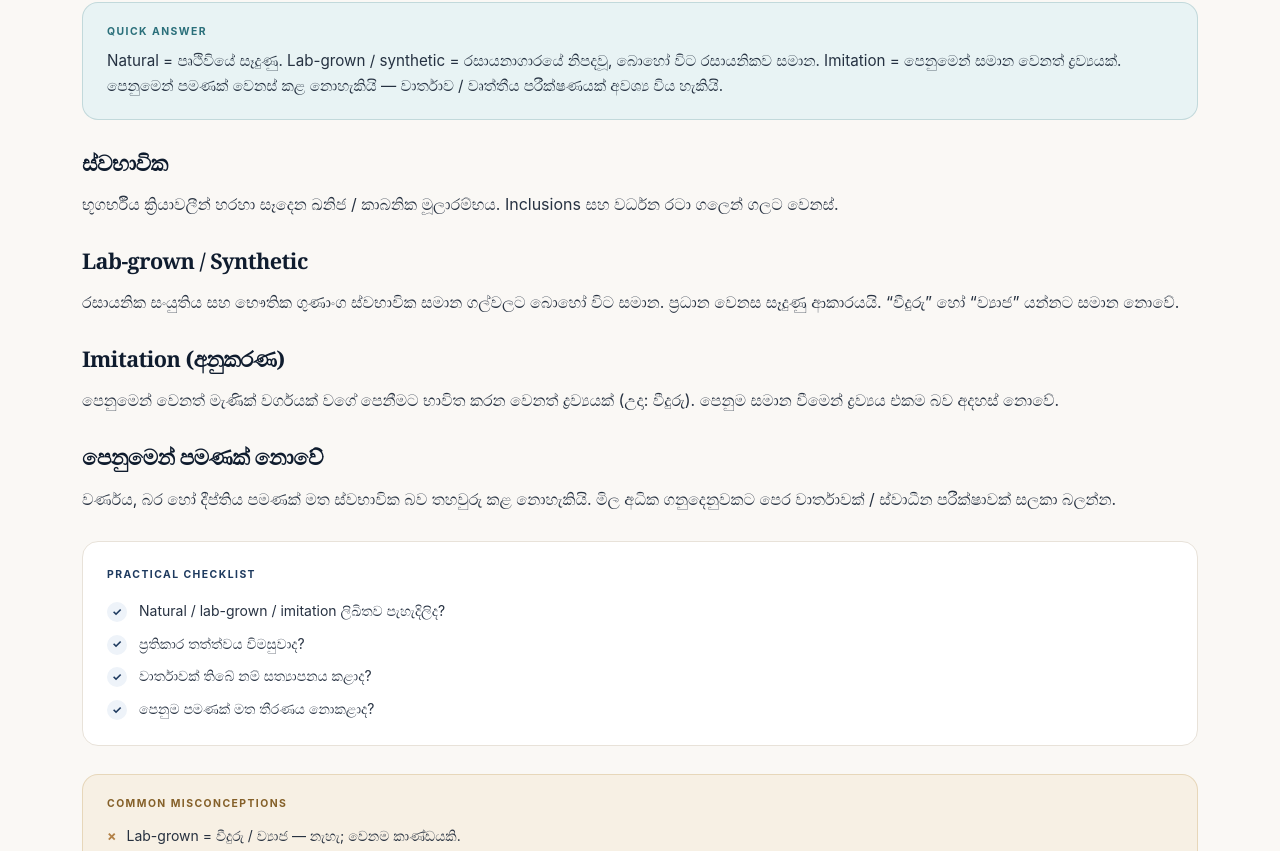
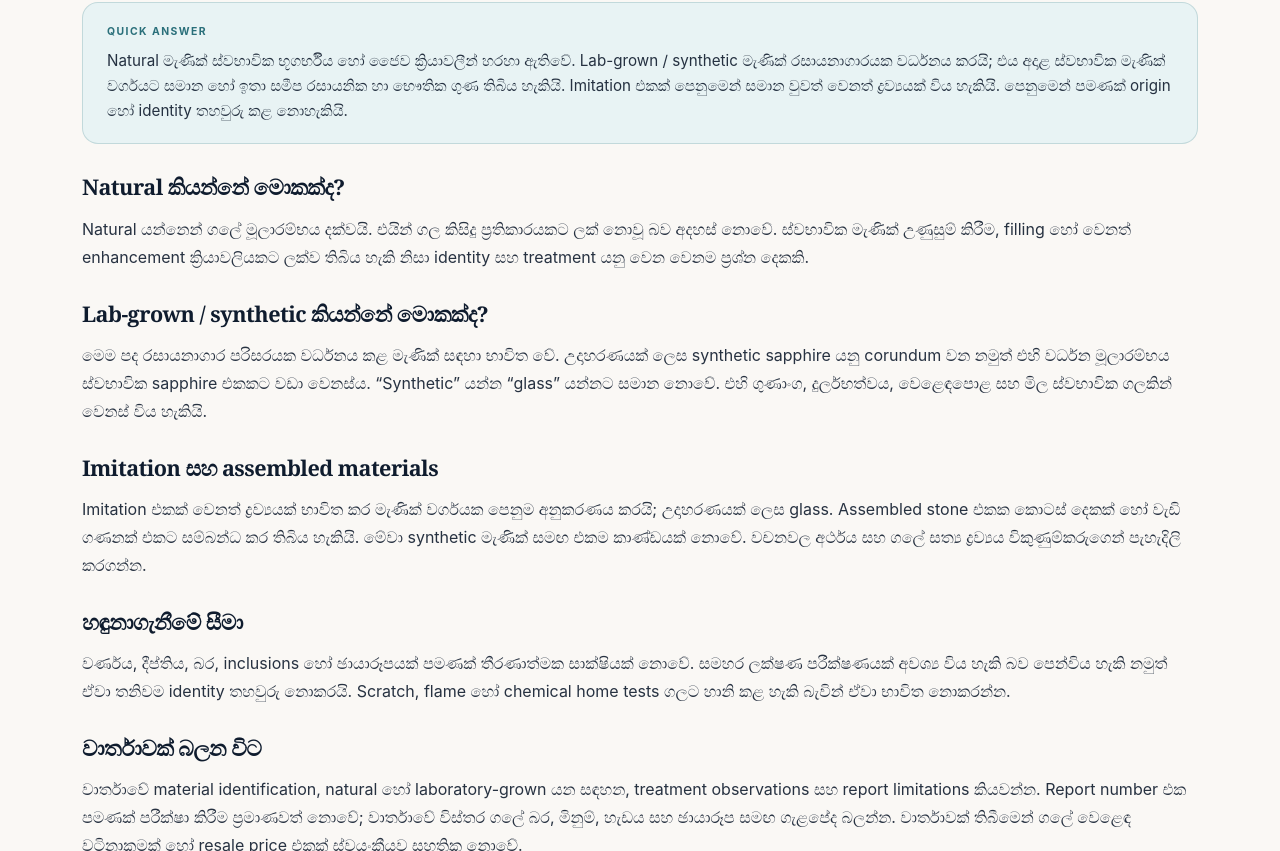
Before and after one commit to LinukaBandara/GemologyX, a Next.js app: page /si/learn/natural-vs-synthetic-gemstones in a window 1280 px wide. Shown: the part 409-1260 px from the top of the page. Built offline with nearby package versions, Linux system fonts and the light colour scheme.

Commit message:
Improve natural vs synthetic gemstone guide

```diff
--- a/src/app/si/learn/natural-vs-synthetic-gemstones/page.tsx
+++ b/src/app/si/learn/natural-vs-synthetic-gemstones/page.tsx
@@ -1,16 +1,9 @@
 import type { Metadata } from "next";
-import {
-  ArticleLayout,
-  ArticleSection,
-  QuickAnswer,
-  PracticalChecklist,
-  Misconceptions,
-} from "@/components/article-layout";
+import { ArticleLayout, ArticleSection, QuickAnswer, PracticalChecklist, Misconceptions } from "@/components/article-layout";
 
 export const metadata: Metadata = {
-  title: "ස්වභාවික සහ කෘත්‍රිම මැණික් අතර වෙනස | GemologyX",
-  description:
-    "ස්වභාවික, lab-grown / synthetic සහ imitation මැණික් අතර වෙනස — හඳුනාගැනීමේ සීමා සහ මිලදී ගැනීමේ උපදෙස්.",
+  title: "ස්වභාවික සහ Lab-grown මැණික් අතර වෙනස | GemologyX",
+  description: "Natural, lab-grown / synthetic සහ imitation මැණික් අතර ප්‍රධාන වෙනස්කම්, පරීක්ෂණ සීමා සහ ආරක්ෂිත මිලදී ගැනීමේ ක්‍රම.",
   alternates: { canonical: "/si/learn/natural-vs-synthetic-gemstones" },
 };
 
@@ -18,76 +11,59 @@ export default function Page() {
   return (
     <ArticleLayout
       category="සිංහල මැණික් දැනුම"
-      readTime="මිනිත්තු 6"
-      title="ස්වභාවික සහ කෘත්‍රිම මැණික් අතර වෙනස"
+      readTime="මිනිත්තු 8"
+      title="ස්වභාවික සහ Lab-grown මැණික් අතර වෙනස"
       crumbHref="/si/learn/natural-synthetic-imitation-gems"
-      crumbLabel="ස්වභාවික / කෘත්‍රිම / අනුකරණ"
-      lastReviewed="2026-10-24"
+      crumbLabel="මැණික් වෙළෙඳ පද"
+      lastReviewed="2026-11-02"
       related={[
-        { label: "ස්වභාවික, කෘත්‍රිම, අනුකරණ පද", href: "/si/learn/natural-synthetic-imitation-gems" },
-        { label: "වාර්තාවක් කියවීම", href: "/si/learn/how-to-read-gem-report" },
-        { label: "මැණික් මිලදී ගැනීමේ checklist", href: "/si/learn/gemstone-buying-checklist" },
+        { label: "Natural, synthetic සහ imitation පද", href: "/si/learn/natural-synthetic-imitation-gems" },
+        { label: "Synthetic sapphire ගැන", href: "/si/learn/synthetic-sapphire-guide" },
+        { label: "මැණික් වාර්තාවක් කියවීම", href: "/si/learn/how-to-read-gem-report" },
+        { label: "නිල්මැණික් හඳුනාගැනීම", href: "/si/learn/identify-sapphire" },
       ]}
     >
       <QuickAnswer>
-        <p>
-          Natural = පෘථිවියේ සෑදුණු. Lab-grown / synthetic = රසායනාගාරයේ නිපදවූ,
-          බොහෝ විට රසායනිකව සමාන. Imitation = පෙනුමෙන් සමාන වෙනත් ද්‍රව්‍යයක්.
-          පෙනුමෙන් පමණක් වෙනස් කළ නොහැකියි — වාර්තාව / වෘත්තීය පරීක්ෂණයක් අවශ්‍ය
-          විය හැකියි.
-        </p>
+        <p>Natural මැණික් ස්වභාවික භූගර්භීය හෝ ජෛව ක්‍රියාවලීන් හරහා ඇතිවේ. Lab-grown / synthetic මැණික් රසායනාගාරයක වර්ධනය කරයි; එය අදාළ ස්වභාවික මැණික් වර්ගයට සමාන හෝ ඉතා සමීප රසායනික හා භෞතික ගුණ තිබිය හැකියි. Imitation එකක් පෙනුමෙන් සමාන වුවත් වෙනත් ද්‍රව්‍යයක් විය හැකියි. පෙනුමෙන් පමණක් origin හෝ identity තහවුරු කළ නොහැකියි.</p>
       </QuickAnswer>
 
-      <ArticleSection heading="ස්වභාවික">
-        <p>
-          භූගර්භීය ක්‍රියාවලීන් හරහා සෑදෙන ඛනිජ / කාබනික මූලාරම්භය. Inclusions
-          සහ වර්ධන රටා ගලෙන් ගලට වෙනස්.
-        </p>
+      <ArticleSection heading="Natural කියන්නේ මොකක්ද?">
+        <p>Natural යන්නෙන් ගලේ මූලාරම්භය දක්වයි. එයින් ගල කිසිදු ප්‍රතිකාරයකට ලක් නොවූ බව අදහස් නොවේ. ස්වභාවික මැණික් උණුසුම් කිරීම, filling හෝ වෙනත් enhancement ක්‍රියාවලියකට ලක්ව තිබිය හැකි නිසා identity සහ treatment යනු වෙන වෙනම ප්‍රශ්න දෙකකි.</p>
       </ArticleSection>
 
-      <ArticleSection heading="Lab-grown / Synthetic">
-        <p>
-          රසායනික සංයුතිය සහ භෞතික ගුණාංග ස්වභාවික සමාන ගල්වලට බොහෝ විට සමාන.
-          ප්‍රධාන වෙනස සෑදුණු ආකාරයයි. “වීදුරු” හෝ “ව්‍යාජ” යන්නට සමාන නොවේ.
-        </p>
+      <ArticleSection heading="Lab-grown / synthetic කියන්නේ මොකක්ද?">
+        <p>මෙම පද රසායනාගාර පරිසරයක වර්ධනය කළ මැණික් සඳහා භාවිත වේ. උදාහරණයක් ලෙස synthetic sapphire යනු corundum වන නමුත් එහි වර්ධන මූලාරම්භය ස්වභාවික sapphire එකකට වඩා වෙනස්ය. “Synthetic” යන්න “glass” යන්නට සමාන නොවේ. එහි ගුණාංග, දුර්ලභත්වය, වෙළෙඳපොළ සහ මිල ස්වභාවික ගලකින් වෙනස් විය හැකියි.</p>
       </ArticleSection>
 
-      <ArticleSection heading="Imitation (අනුකරණ)">
-        <p>
-          පෙනුමෙන් වෙනත් මැණික් වර්ගයක් වගේ පෙනීමට භාවිත කරන වෙනත් ද්‍රව්‍යයක්
-          (උදා: වීදුරු). පෙනුම සමාන වීමෙන් ද්‍රව්‍යය එකම බව අදහස් නොවේ.
-        </p>
+      <ArticleSection heading="Imitation සහ assembled materials">
+        <p>Imitation එකක් වෙනත් ද්‍රව්‍යයක් භාවිත කර මැණික් වර්ගයක පෙනුම අනුකරණය කරයි; උදාහරණයක් ලෙස glass. Assembled stone එකක කොටස් දෙකක් හෝ වැඩි ගණනක් එකට සම්බන්ධ කර තිබිය හැකියි. මේවා synthetic මැණික් සමඟ එකම කාණ්ඩයක් නොවේ. වචනවල අර්ථය සහ ගලේ සත්‍ය ද්‍රව්‍යය විකුණුම්කරුගෙන් පැහැදිලි කරගන්න.</p>
       </ArticleSection>
 
-      <ArticleSection heading="පෙනුමෙන් පමණක් නොවේ">
-        <p>
-          වර්ණය, බර හෝ දීප්තිය පමණක් මත ස්වභාවික බව තහවුරු කළ නොහැකියි. මිල
-          අධික ගනුදෙනුවකට පෙර වාර්තාවක් / ස්වාධීන පරීක්ෂාවක් සලකා බලන්න.
-        </p>
+      <ArticleSection heading="හඳුනාගැනීමේ සීමා">
+        <p>වර්ණය, දීප්තිය, බර, inclusions හෝ ඡායාරූපයක් පමණක් තීරණාත්මක සාක්ෂියක් නොවේ. සමහර ලක්ෂණ පරීක්ෂණයක් අවශ්‍ය විය හැකි බව පෙන්විය හැකි නමුත් ඒවා තනිවම identity තහවුරු නොකරයි. Scratch, flame හෝ chemical home tests ගලට හානි කළ හැකි බැවින් ඒවා භාවිත නොකරන්න.</p>
       </ArticleSection>
 
-      <PracticalChecklist
-        items={[
-          "Natural / lab-grown / imitation ලිඛිතව පැහැදිලිද?",
-          "ප්‍රතිකාර තත්ත්වය විමසුවාද?",
-          "වාර්තාවක් තිබේ නම් සත්‍යාපනය කළාද?",
-          "පෙනුම පමණක් මත තීරණය නොකළාද?",
-        ]}
-      />
+      <ArticleSection heading="වාර්තාවක් බලන විට">
+        <p>වාර්තාවේ material identification, natural හෝ laboratory-grown යන සඳහන, treatment observations සහ report limitations කියවන්න. Report number එක පමණක් පරීක්ෂා කිරීම ප්‍රමාණවත් නොවේ; වාර්තාවේ විස්තර ගලේ බර, මිනුම්, හැඩය සහ ඡායාරූප සමඟ ගැළපේද බලන්න. වාර්තාවක් තිබීමෙන් ගලේ වෙළෙඳ වටිනාකමක් හෝ resale price එකක් ස්වයංක්‍රීයව සහතික නොවේ.</p>
+      </ArticleSection>
 
-      <Misconceptions
-        items={[
-          "Lab-grown = වීදුරු / ව්‍යාජ — නැහැ; වෙනම කාණ්ඩයකි.",
-          "පෙනුමෙන් natural හඳුනාගත හැකියි — බොහෝ විට නැහැ.",
-          "Inclusions නැති නම් synthetic — නිශ්චිත නීතියක් නැහැ.",
-        ]}
-      />
+      <PracticalChecklist items={[
+        "Natural / laboratory-grown / imitation යන material description එක ලිඛිතව ලබාගන්න.",
+        "Treatment status එක වෙනම විමසන්න.",
+        "වාර්තාවක් තිබේ නම් issuing lab එකෙන් සත්‍යාපනය කර ගලේ විස්තර ගලපන්න.",
+        "මිල ඉහළ නම් විකුණුම්කරුගෙන් ස්වාධීන පරීක්ෂණයක් සලකා බලන්න.",
+        "Return terms සහ invoice එකේ විස්තර තබාගන්න.",
+      ]} />
 
-      <ArticleSection heading="මතක තබාගන්න">
-        <p>
-          මෙම ලිපිය අධ්‍යාපනික මාර්ගෝපදේශයකි. නිශ්චිත ගලක් හඳුනාගැනීමේ සහතිකයක්
-          නොවේ.
-        </p>
+      <Misconceptions items={[
+        "Natural කියන්නේ untreated — අනිවාර්යයෙන්ම එසේ නොවේ.",
+        "Synthetic කියන්නේ glass හෝ ව්‍යාජ — එසේ නොවේ; එය lab-grown material category එකකි.",
+        "Inclusions නැති ගලක් synthetic — inclusions පමණක් මත තීරණය කළ නොහැකියි.",
+        "Certificate එකක් තිබුණොත් ගලේ මිල සහ resale එක සහතිකයි — වාර්තාවේ scope එක එතරම් පුළුල් නොවේ.",
+      ]} />
+
+      <ArticleSection heading="අවසාන සටහන">
+        <p>මෙය අධ්‍යාපනික මාර්ගෝපදේශයකි; නිශ්චිත ගලක් හඳුනාගැනීමේ වාර්තාවක් නොවේ. වටිනා ගනුදෙනුවකට පෙර සුදුසුකම් ලත් gem laboratory එකක පරීක්ෂාවක් ලබාගන්න.</p>
       </ArticleSection>
     </ArticleLayout>
   );
```
